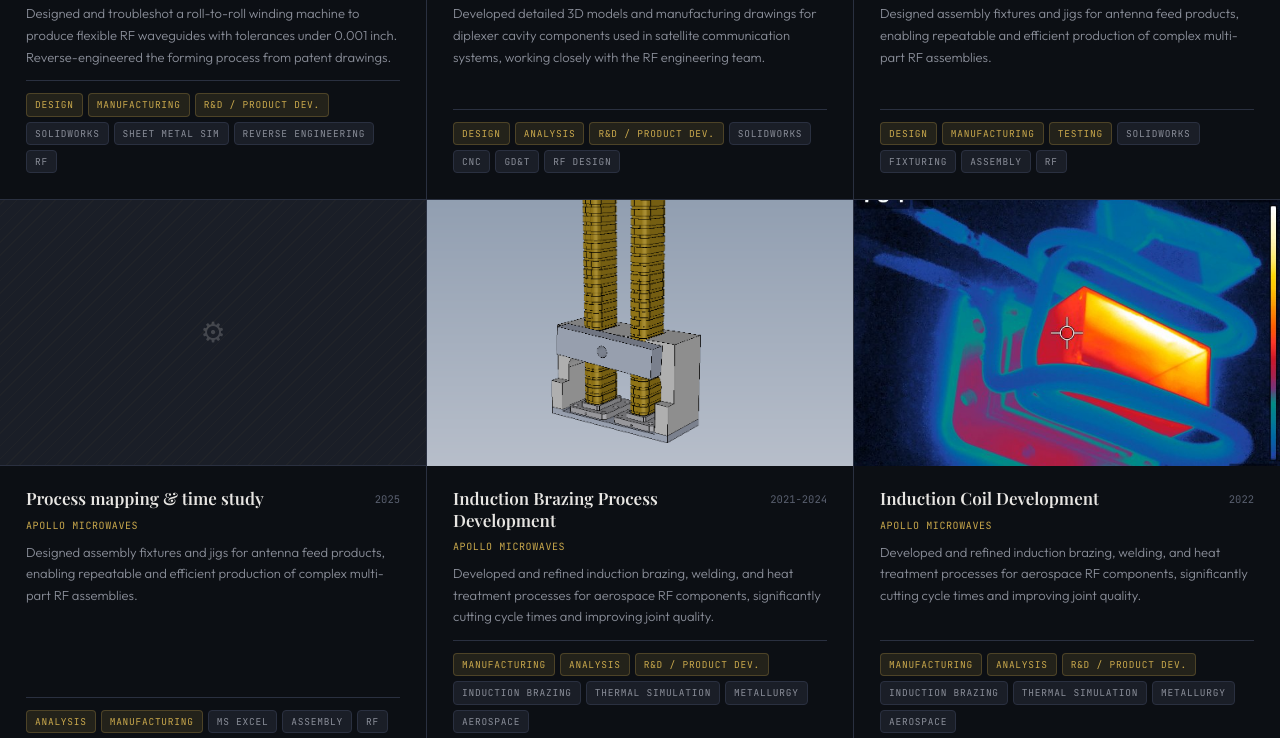
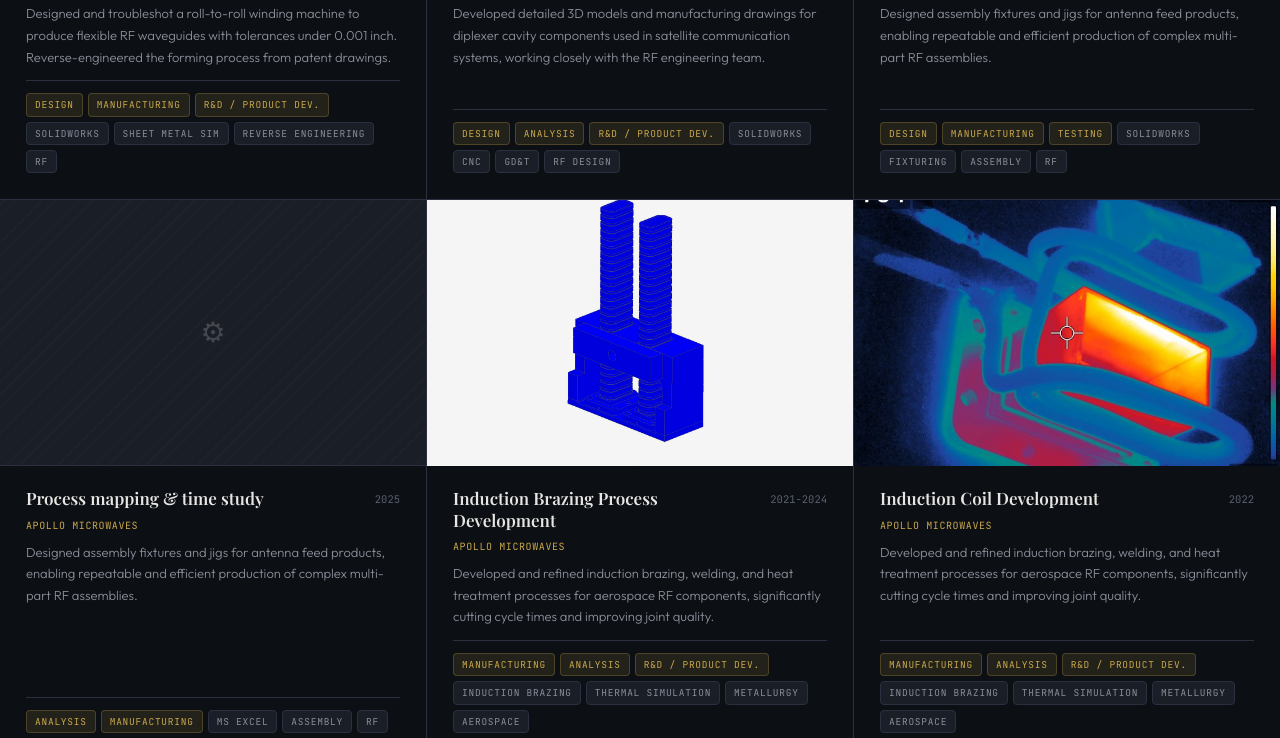
Before and after one commit to Killerpikachu69/killerpikachu69.github.io, a plain HTML site: page projects.html in a window 1280 px wide. Shown: the part 1825-2563 px from the top of the page. Drawn offline with nearby package versions, Linux system fonts and the light colour scheme.

Commit message:
renamed:    Images/Soldering/IMG_6319.JPG -> Images/Soldering/Image 4.jpg 	modified:   projects.html

```diff
--- a/projects.html
+++ b/projects.html
@@ -237,7 +237,7 @@ const PROJECTS = [
     desc:"Developed and refined induction brazing, welding, and heat treatment processes for aerospace RF components, significantly cutting cycle times and improving joint quality.",
     bullets:["Ran thermal simulations to define induction coil geometry and power profiles for each part family","Conducted metallurgical cross-sections and testing to validate joint integrity against aerospace standards","Standardized processes and authored SOPs and training videos, which helped reduce field returns","Improved production cycle times by over 60% compared to legacy furnace brazing methods"],
     specs:{"Cycle Time":"60%+ Faster","Industry":"Aerospace RF","Output":"SOPs and Training","Method":"Induction Brazing"},
-    images:["Images/Soldering/Soldering 2.png", "Images/Soldering/IMG-1948.jpg", "Images/Soldering/IMG-6319.JPG","Images/result.GIF"],
+    images:["Images/result.GIF","Images/Soldering/Soldering 2.png", "Images/Soldering/IMG-1948.jpg", "Images/Soldering/Image 4.jpg"],
   },
   {
     id:8,title:"Induction Coil Development",year:"2022",org:"Apollo Microwaves",
@@ -273,7 +273,7 @@ const PROJECTS = [
     desc:"Designed, machined, and assembled a milling machine safety guard with automated power cutoff entirely in-house, delivering it at roughly 20% of what a commercial solution would have cost.",
     bullets:["Designed the full guard enclosure and interlocked automatic power cutoff from first principles","Machined and assembled all components using available shop tooling","Delivered a production-ready safety solution at a fraction of commercial pricing"],
     specs:{"Cost":"~20% of Commercial","Method":"In-House Fab","Feature":"Auto Power Cutoff","Status":"In Production"},
-    images:["Images/Milling machine safety/Image 1.png", "Images/Milling machine safety/Image 2.png"],
+    images:["Images/Milling machine safety/image 1.png", "Images/Milling machine safety/image 2.png"],
   },
   {
     id:4,title:"Cargo Velocipede - Adaptive Bike Trailer",year:"2023",org:"Concordia University - Capstone",
@@ -282,7 +282,7 @@ const PROJECTS = [
     desc:"Designed and manufactured a collapsible bike trailer for a child with cerebral palsy as a 6-person Capstone project, taking the product from concept through a working prototype.",
     bullets:["Led 3D modelling and ran FEA to validate structural integrity under dynamic loads","Coordinated testing procedures and technical documentation across the team","Navigated manufacturing challenges to deliver a functional prototype on schedule"],
     specs:{"Team":"6 Engineers","Course":"Capstone Design","Year":"2022","Methods":"FEA, DFM, Fabrication"},
-    images:["Images/Velocipede/image 1.png", "Images/Velocipede/image 2.png", "Images/Velocipede/image 3.png", "Images/Velocipede/image 4.png"],
+    images:["Images/Velocipede/image 1.png", "Images/Velocipede/image2.png", "Images/Velocipede/image3.png", "Images/Velocipede/image4.png"],
   },
   {
     id:3,title:"Adaptive Wheelchair Design",year:"2021",org:"Concordia University",
@@ -309,7 +309,7 @@ const PROJECTS = [
     desc:"Designed and 3D printed a PLA car powered by the Peltier effect.",
     bullets:["Used a candle to heat a peltier device that would generate a small voltage","Directed this current to power a DC motor and optimized the design to provide smooth motion"],
     specs:{"Platform":"Arduino","Language":"C++","Control":"PID","Sensors":"10+ Types"},
-    images:["Images/Thermocar/image1.jpg", "Images/Thermocar/image2.jpg"],
+    images:["Images/Thermocar/Image1.png", "Images/Thermocar/Image2.png"],
   }
 ];
 </script>
```
Also changed, not shown: 2 other files.
